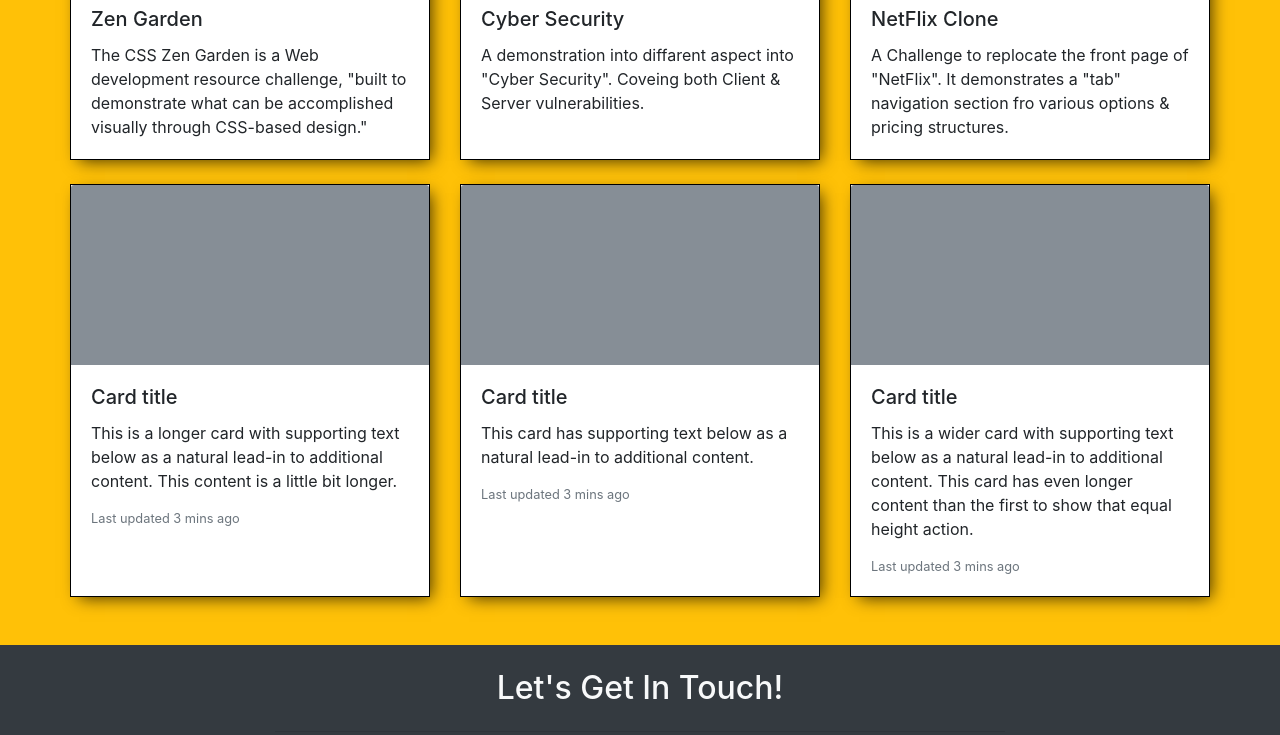
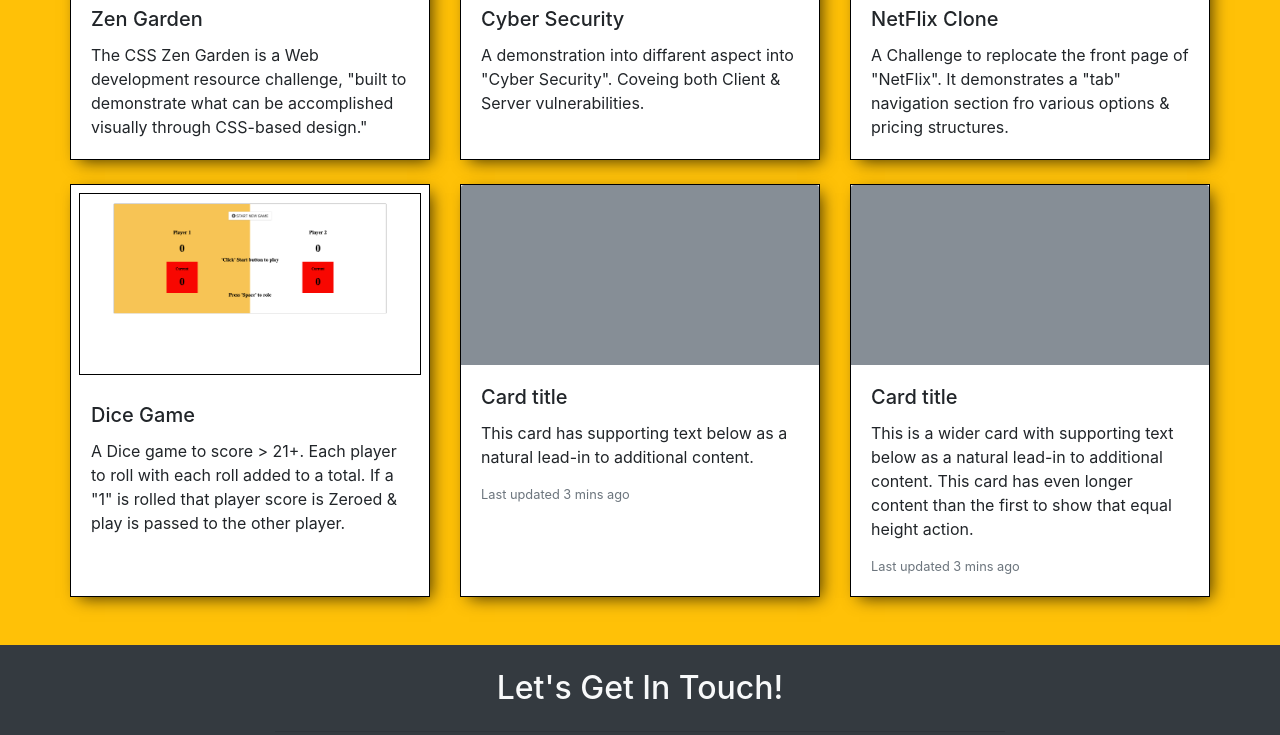
Before and after one commit to allybi-design/portfolio, a plain HTML site: page index.html in a window 1280 px wide. Shown: the part 2040-2775 px from the top of the page. Drawn offline with nearby package versions, Linux system fonts and the light colour scheme.

Commit message:
Added Dice game to cards

```diff
--- a/index.html
+++ b/index.html
@@ -100,7 +100,7 @@
         <div class="row justify-content-center">
           <div class="col-lg-8 text-center">
             <div class="avatar">
-              <img src="./images/avatarMe.jpg" alt="avatar" />
+              <img class="img-fluid" src="./images/avatarMe.jpg" alt="avatar" />
             </div>
             <hr class="divider light my-4" />
             <p class="mb-4">
@@ -109,9 +109,6 @@
               praesentium iure nam alias autem quis, repudiandae incidunt, magni
               repellendus accusamus tenetur?
             </p>
-            <!-- <a class="btn btn-dark btn-xl js-scroll-trigger" href="#services"
-              >Lets Go!</a
-            > -->
           </div>
         </div>
       </div>
@@ -183,8 +180,12 @@
             <h4>Below is a sample of some of the work</h4>
             <h5>That I've created here at:</h5>
             <div class="col-sm-8 offset-sm-2">
-              <a href="" >
-                <img class="img-fluid" src="./images/cnLogo.png" alt="Code Nation Logo" />
+              <a href="https://wearecodenation.com/" target="_blank">
+                <img
+                  class="img-fluid"
+                  src="./images/cnLogo.png"
+                  alt="Code Nation Logo"
+                />
               </a>
             </div>
             <p class="mb-4">
@@ -272,29 +273,24 @@
         <div class="row my-4">
           <div class="card-deck">
             <div class="card">
-              <!-- <img src="..." class="card-img-top" alt="..." /> -->
-              <svg
-                class="bd-placeholder-img card-img-top"
-                width="100%"
-                height="180"
-                xmlns="http://www.w3.org/2000/svg"
-                preserveAspectRatio="xMidYMid slice"
-                focusable="false"
-                role="img"
-                aria-label="Placeholder: Image cap"
-              >
-                <title>Placeholder</title>
-                <rect width="100%" height="100%" fill="#868e96"></rect>
-              </svg>
+              <div class="card-image ">
+                <a
+                  href="https://allybi-design.github.io/dice/"
+                  target="_blank"
+                >
+                  <img
+                    src="./images/diceGame2Player-SC.png"
+                    height="180px"
+                    class="card-img-top"
+                    alt="..."
+                  />
+                </a>
+              </div>
+
               <div class="card-body">
-                <h5 class="card-title">Card title</h5>
+                <h5 class="card-title">Dice Game</h5>
                 <p class="card-text">
-                  This is a longer card with supporting text below as a natural
-                  lead-in to additional content. This content is a little bit
-                  longer.
-                </p>
-                <p class="card-text">
-                  <small class="text-muted">Last updated 3 mins ago</small>
+                  A Dice game to score > 21+. Each player to roll with each roll added to a total. If a "1" is rolled that player score is Zeroed & play is passed to the other player.
                 </p>
               </div>
             </div>
--- a/styles/styles.scss
+++ b/styles/styles.scss
@@ -14,10 +14,12 @@
 
 #about {
   .avatar {
+    box-shadow: 4px 4px 4px #666;
     img {
       width: 300px;
       border-radius: 50%;
       border: 1px solid #000;
+
     }
   }
 }
```
Also changed, not shown: images/diceGame2Player-SC.png (added), 1 other file.
